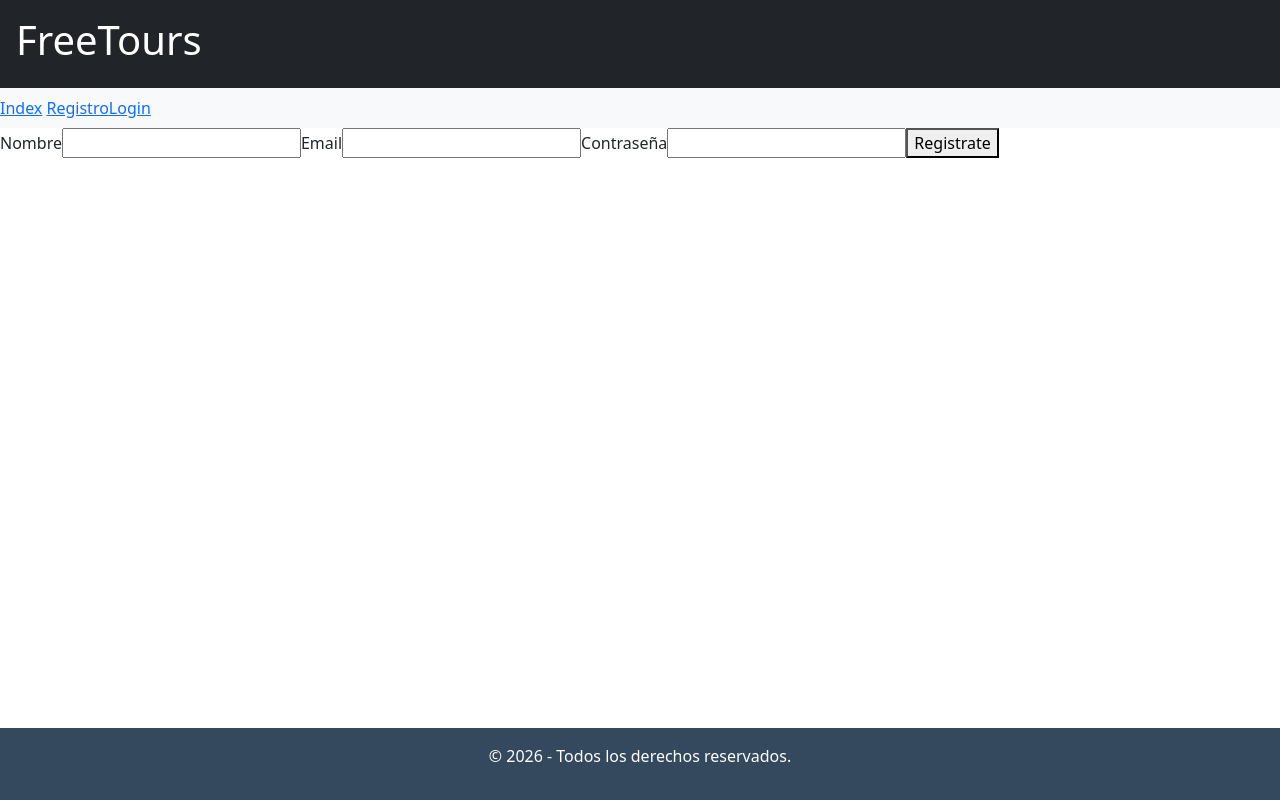
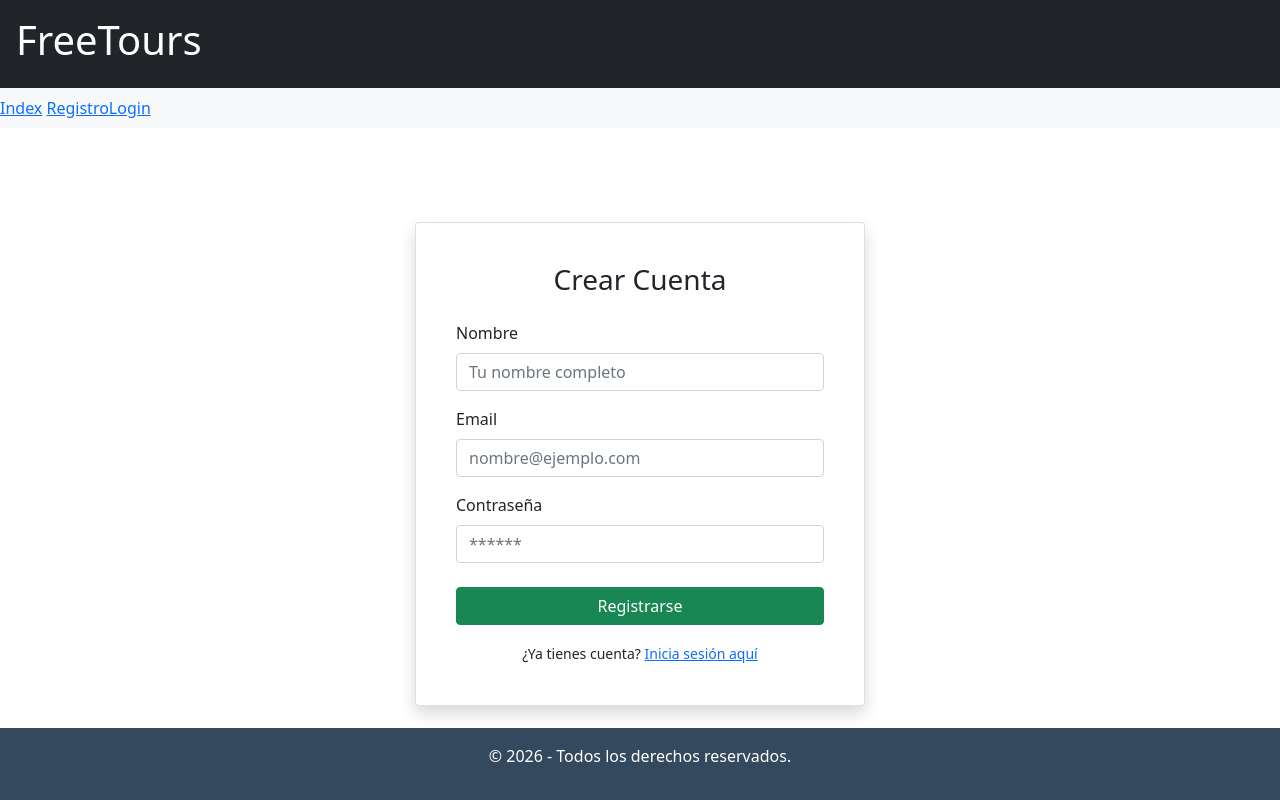
Before and after one commit to nreysan00/proyectoFreeTours, a Vue app: page /register in a window 1280 px wide. Built offline with nearby package versions, Linux system fonts and the light colour scheme.

Commit message:
Login & Register con boostrap (Alerts)

```diff
--- a/src/main.js
+++ b/src/main.js
@@ -3,6 +3,7 @@ import './assets/main.css'
 import { createApp } from 'vue'
 import App from './App.vue'
 import router from './router'
-export const apiURL = 'http://localhost:8001/api.php/'
+export const apiURL = 'http://localhost/freetours/api.php/'
+//export const apiURL = 'http://localhost:8001/api.php/'
 
 createApp(App).use(router).mount('#app')
--- a/src/views/Login.vue
+++ b/src/views/Login.vue
@@ -6,6 +6,7 @@ import {apiURL} from "@/main";
 const emit = defineEmits(["sesionIniciada"]);
 const form = ref({ email: '', contraseña: '' });
 const error = ref('');
+const usuarioLogueado = ref(false);
 
 async function iniciarSesion() {
   const loginData = {
@@ -24,11 +25,15 @@ async function iniciarSesion() {
   .then(data => {
       if (data.status === 'success') {
         if (data.status === 'success') {
+            usuarioLogueado.value = true;
+            error.value = '';
             console.log('Login exitoso:', data.email);
             localStorage.setItem("sesion", JSON.stringify(loginData));
             emit('sesionIniciada', {email: form.value.email, contraseña: form.value.contraseña})
-            error.value = '';
-            router.push({name:"home"});
+
+            setTimeout(() => {
+                router.push({ name: "home" });
+            }, 2000);
 
         } else {
             console.log('Error de login:', data.message);
@@ -42,12 +47,55 @@ async function iniciarSesion() {
 }
 </script>
 <template>
-    <form>
-        <label>Email</label>
-        <input v-model="form.email" type="text" />
-        <label>Contraseña</label>
-        <input v-model="form.contraseña"  type="password" />
-        <p v-if="error" class="text-danger mt-2">{{ error }} {{ usuario }}</p>
-        <button @click.prevent="iniciarSesion">Iniciar sesión</button>
-    </form>
+    <div class="container d-flex justify-content-center align-items-center vh-100">
+
+    <div class="card shadow p-4" style="width: 100%; max-width: 400px;">
+      <div class="card-body">
+
+        <h3 class="text-center mb-4">Login</h3>
+
+        <form @submit.prevent="iniciarSesion">
+
+          <div class="mb-3">
+            <label for="email" class="form-label">Email</label>
+            <input
+              id="email"
+              v-model="form.email"
+              type="text"
+              class="form-control"
+              placeholder="nombre@ejemplo.com"
+              required
+            />
+          </div>
+
+          <div class="mb-3">
+            <label for="password" class="form-label">Contraseña</label>
+            <input
+              id="password"
+              v-model="form.contraseña"
+              type="password"
+              class="form-control"
+              placeholder="******"
+              required
+            />
+          </div>
+
+          <div v-if="error" class="alert alert-danger text-center" role="alert">
+            <i class="bi bi-exclamation-triangle-fill me-2"></i> {{ error }}
+          </div>
+
+          <div v-if="usuarioLogueado" class="alert alert-success alert-dismissible fade show text-center" role="alert">
+            <strong>¡Login correcto!</strong><br>
+            Redirigiendo...
+            <button type="button" class="btn-close" @click="usuarioLogueado = false" aria-label="Close"></button>
+          </div>
+
+          <button type="submit" class="btn btn-primary w-100 mt-2">
+            Iniciar sesión
+          </button>
+
+        </form>
+      </div>
+    </div>
+  </div>
 </template>
--- a/src/views/Registro.vue
+++ b/src/views/Registro.vue
@@ -6,7 +6,7 @@ import {apiURL} from "@/main";
 const emit = defineEmits(["registroUsu"]);
 const form = ref({ nombre: '', email: '', contraseña: '' });
 const error = ref('');
-
+const usuarioRegistrado = ref(false);
 
 async function registroUsuario(){
     const userData = {
@@ -25,20 +25,78 @@ async function registroUsuario(){
     .then(response => response.json())
     .then(data => {
         console.log('Respuesta:', data);
+        usuarioRegistrado.value = true;
+
     })
     .catch(error => console.error('Error:', error));
 }
 
 </script>
 <template>
-    <form>
-        <label>Nombre</label>
-        <input v-model="form.nombre" type="text" />
-        <label>Email</label>
-        <input v-model="form.email"  type="text" />
-        <label>Contraseña</label>
-        <input v-model="form.contraseña" type="password" />
-        <p v-if="error" class="text-danger mt-2">{{ error }}</p>
-        <button @click.prevent="registroUsuario">Registrate</button>
-    </form>
+    <div class="container d-flex justify-content-center align-items-center vh-100">
+
+        <div class="card shadow p-4" style="width: 100%; max-width: 450px;">
+            <div class="card-body">
+
+                <h3 class="text-center mb-4">Crear Cuenta</h3>
+
+                <form @submit.prevent="registroUsuario">
+
+                    <div class="mb-3">
+                        <label for="nombre" class="form-label">Nombre</label>
+                        <input
+                            id="nombre"
+                            v-model="form.nombre"
+                            type="text"
+                            class="form-control"
+                            placeholder="Tu nombre completo"
+                            required
+                        />
+                    </div>
+
+                    <div class="mb-3">
+                        <label for="email" class="form-label">Email</label>
+                        <input
+                            id="email"
+                            v-model="form.email"
+                            type="email"
+                            class="form-control"
+                            placeholder="nombre@ejemplo.com"
+                            required
+                        />
+                    </div>
+
+                    <div class="mb-3">
+                        <label for="password" class="form-label">Contraseña</label>
+                        <input
+                            id="password"
+                            v-model="form.contraseña"
+                            type="password"
+                            class="form-control"
+                            placeholder="******"
+                            required
+                        />
+                    </div>
+
+                    <div v-if="error" class="alert alert-danger text-center" role="alert">
+                        {{ error }}
+                    </div>
+
+                    <div v-if="usuarioRegistrado" class="alert alert-success alert-dismissible fade show" role="alert">
+                        <strong>¡Cuenta creada!</strong> Bienvenido/a {{ form.nombre || 'usuario' }}.
+                        <button type="button" class="btn-close" @click="usuarioRegistrado = false" aria-label="Close"></button>
+                    </div>
+
+                    <button type="submit" class="btn btn-success w-100 mt-2">
+                        Registrarse
+                    </button>
+
+                    <div class="text-center mt-3">
+                        <small>¿Ya tienes cuenta? <router-link to="/login">Inicia sesión aquí</router-link></small>
+                    </div>
+
+                </form>
+            </div>
+        </div>
+    </div>
 </template>
```
